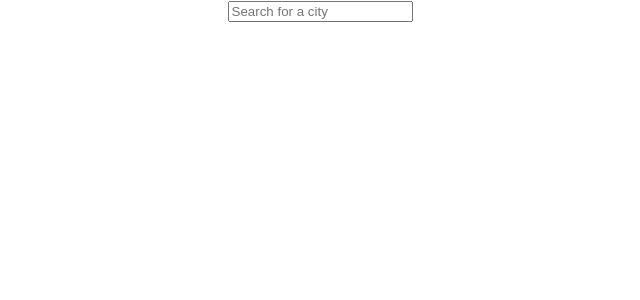
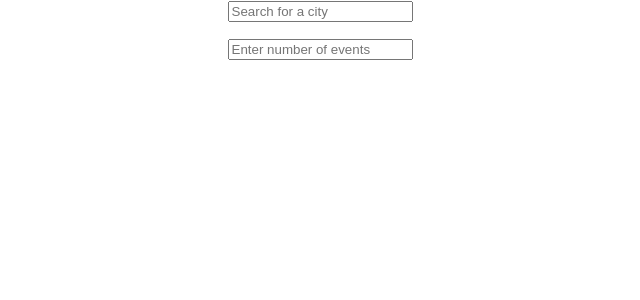
Before and after one commit to OtmarKirch/meetApp, a React (Create React App) app: page / in a window 1280 px wide. Shown: the top 300 px of the page, without its empty margins (320-960 px from the left). Built offline with nearby package versions, Linux system fonts and the light colour scheme.

Commit message:
Display number of events

```diff
--- a/src/App.js
+++ b/src/App.js
@@ -2,12 +2,14 @@ import EventList from './components/EventList';
 
 import './App.css';
 import CitySearch from './components/CitySearch';
+import NumberOfEvents from './components/NumberOfEvents';
 
 const App = () => {
   return (
     <div className="App">
       <CitySearch />
       <EventList />
+      <NumberOfEvents />
     </div>
   );
 }
--- /dev/null
+++ b/src/components/NumberOfEvents.js
@@ -0,0 +1,10 @@
+const NumberOfEvents = () => {
+
+    return (
+        <div id="event-number">
+            <input type="number" placeholder="Enter number of events" />
+        </div>
+    );
+}
+
+export default NumberOfEvents;
```
Also changed, not shown: 1 other file (tests, documents, lock files or other folders).
